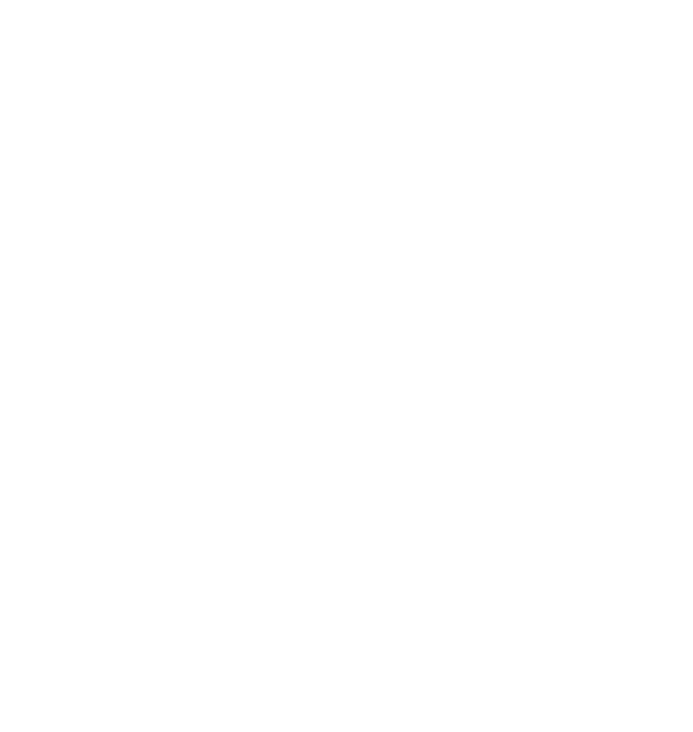
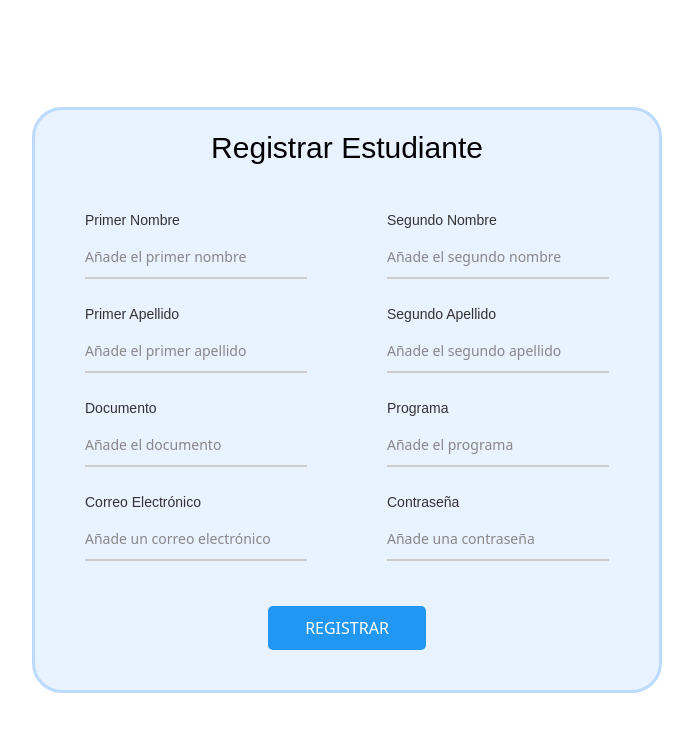
Before and after one commit to autograde-dev/frontend, a React (Vite) app: page /registrarEstudiante in a window 1280 px wide. Before the commit this address had no page. Shown: the top 732 px of the page, without its empty margins (293-986 px from the left). Built offline with nearby package versions, Linux system fonts and the light colour scheme.

Commit message:
Se agregó el formulario para registrar estudiantes

```diff
--- a/src/App.jsx
+++ b/src/App.jsx
@@ -3,7 +3,7 @@
 import AdminPage from './pages/Admin/AdminPage';
 import StudentPage from './pages/Student/StudentPage';
 import LoginPage from './pages/Login/LoginPage';
-
+import FormEstudiantes from './components/Teacher/FormStudents';
 
 function App() {
   return (
@@ -14,7 +14,7 @@
         <Route path="/student" element={<StudentPage />} />
         <Route path="/teacher" element={<TeacherPage />} />
         <Route path='/admin' element={<AdminPage/>}/>
-
+        <Route path="/registrarEstudiante" element={<FormEstudiantes/>}/>
       </Routes>
     </Router>
   );
--- /dev/null
+++ b/src/components/Teacher/FormStudents.jsx
@@ -0,0 +1,106 @@
+import styles from "./FormStudents.module.css"
+import { useFormEstudiantes } from './useFormStudents';
+
+const FormEstudiantes = () => {
+
+  const {formData, handleChange, handleSubmit} = useFormEstudiantes()
+
+  return (
+    <div className={styles.formContainer}>
+      <form className={styles.formRegister} onSubmit={handleSubmit}>
+        <h2>Registrar Estudiante</h2>
+        <div className={styles.formRow}>
+          <div className={styles.formGroup}>
+            <label>Primer Nombre</label>
+            <input
+              type="text"
+              name="primerNombre"
+              value={formData.primerNombre}
+              onChange={handleChange}
+              placeholder="Añade el primer nombre"
+            />
+          </div>
+          <div className={styles.formGroup}>
+            <label>Segundo Nombre</label>
+            <input
+              type="text"
+              name="segundoNombre"
+              value={formData.segundoNombre}
+              onChange={handleChange}
+              placeholder="Añade el segundo nombre"
+            />
+          </div>
+        </div>
+        <div className={styles.formRow}>
+          <div className={styles.formGroup}>
+            <label>Primer Apellido</label>
+            <input
+              type="text"
+              name="primerApellido"
+              value={formData.primerApellido}
+              onChange={handleChange}
+              placeholder="Añade el primer apellido"
+            />
+          </div>
+          <div className={styles.formGroup}>
+            <label>Segundo Apellido</label>
+            <input
+              type="text"
+              name="segundoApellido"
+              value={formData.segundoApellido}
+              onChange={handleChange}
+              placeholder="Añade el segundo apellido"
+            />
+          </div>
+        </div>
+        <div className={styles.formRow}>
+          <div className={styles.formGroup}>
+            <label>Documento</label>
+            <input
+              type="text"
+              name="documento"
+              value={formData.documento}
+              onChange={handleChange}
+              placeholder="Añade el documento"
+            />
+          </div>
+          <div className={styles.formGroup}>
+            <label>Programa</label>
+            <input
+              type="text"
+              name="programa"
+              value={formData.programa}
+              onChange={handleChange}
+              placeholder="Añade el programa"
+            />
+          </div>
+        </div>
+        <div className={styles.formRow}>
+          <div className={styles.formGroup}>
+              <label>Correo Electrónico</label>
+              <input
+                type="email"
+                name="correo"
+                value={formData.email}
+                onChange={handleChange}
+                placeholder="Añade un correo electrónico"
+              />
+          </div>
+          <div className={styles.formGroup}>
+            <label>Contraseña</label>
+            <input
+              type="password"
+              name="contrasena"
+              value={formData.contrasena}
+              onChange={handleChange}
+              placeholder="Añade una contraseña"
+            />
+          </div>
+        </div>
+        <button type="submit" className={styles.button}>REGISTRAR</button>
+      </form>
+    </div>
+  );
+};
+
+export default FormEstudiantes;
--- /dev/null
+++ b/src/components/Teacher/FormStudents.module.css
@@ -0,0 +1,89 @@
+* {
+  box-sizing: border-box;
+}
+
+.formContainer {
+  height: 100vh;
+  display: flex;
+  justify-content: center;
+  align-items: center;
+  background-color: #ffffff;
+}
+
+.formRegister {
+  background-color: #e9f2ff;
+  padding: 15px 50px 40px 50px;
+  border-radius: 30px;
+  width: 630px;
+  text-align: center;
+  border: 3px solid #BCDAFC;
+}
+
+.formRegister h2 {
+  margin-bottom: 40px;
+  font-family: 'Arial', sans-serif;
+  font-size: 30px;
+  color: #000;
+}
+
+.formRow {
+  display: flex;
+  justify-content: space-between;
+  gap: 80px;
+}
+
+.formGroup{
+  margin-bottom: 25px;
+  text-align: left;
+  width: 48%;
+}
+
+.formGroup label {
+  font-family: 'Arial', sans-serif;
+  font-size: 14px;
+  color: #333;
+  display: block;
+  margin-bottom: 5px;
+}
+
+.formGroup input {
+  width: 100%;
+  padding: 10px;
+  font-size: 14px;
+  border: none;
+  border-bottom: 2px solid #ccc;
+  border-radius: 0;
+  background-color: transparent;
+  box-sizing: border-box;
+  padding-left: 0;
+  color: #000;
+}
+
+.formGroup input:focus {
+  border-bottom: 2px solid #2980b9;
+  outline: none;
+}
+
+.formGroup input::placeholder {
+  color: #888;
+}
+
+.button{
+  background-color: #2196F3;
+  color: white;
+  padding: 10px 20px;
+  border: none;
+  border-radius: 5px;
+  font-size: 16px;
+  cursor: pointer;
+  width: 30%;
+  margin-top: 20px;
+}
+
+.button:hover {
+  background-color: #2980b9;
+}
+
+.button:focus {
+    outline: none;
+}
--- /dev/null
+++ b/src/components/Teacher/useFormStudents.js
@@ -0,0 +1,33 @@
+import React, { useState } from 'react';
+
+export const useFormEstudiantes = () => {
+
+    const [formData, setFormData] = useState({
+        primerNombre: '',
+        segundoNombre: '',
+        primerApellido: '',
+        segundoApellido: '',
+        documento: '',
+        programa: '',
+        correo: '',
+        contrasena: ''
+      });
+
+      const handleChange = (e) => {
+        setFormData({
+          ...formData,
+          [e.target.name]: e.target.value
+        });
+      };
+
+      const handleSubmit = (e) => {
+        e.preventDefault();
+        console.log('Datos enviados:', formData);
+      };
+
+      return {
+        formData,
+        handleChange,
+        handleSubmit
+      }
+}
```
